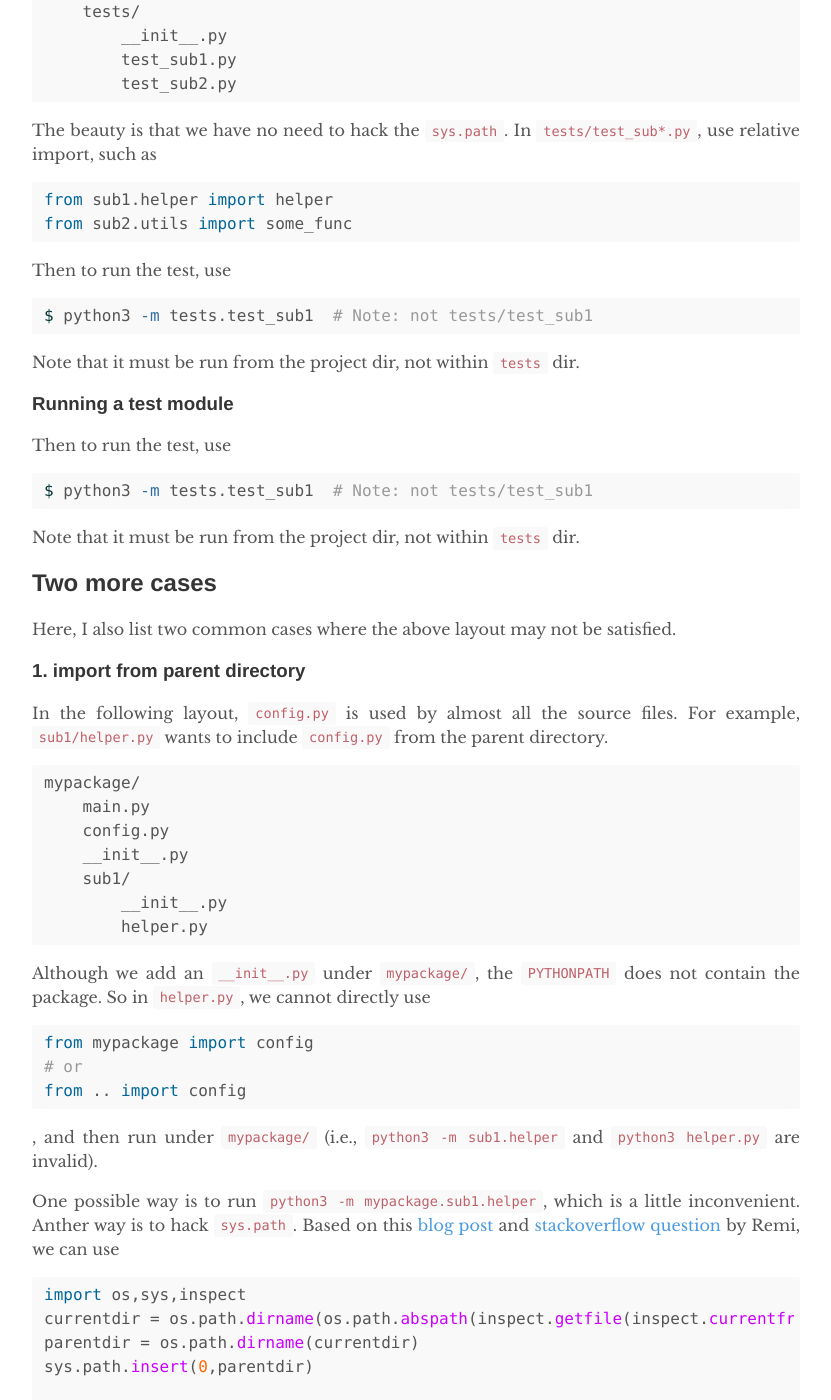
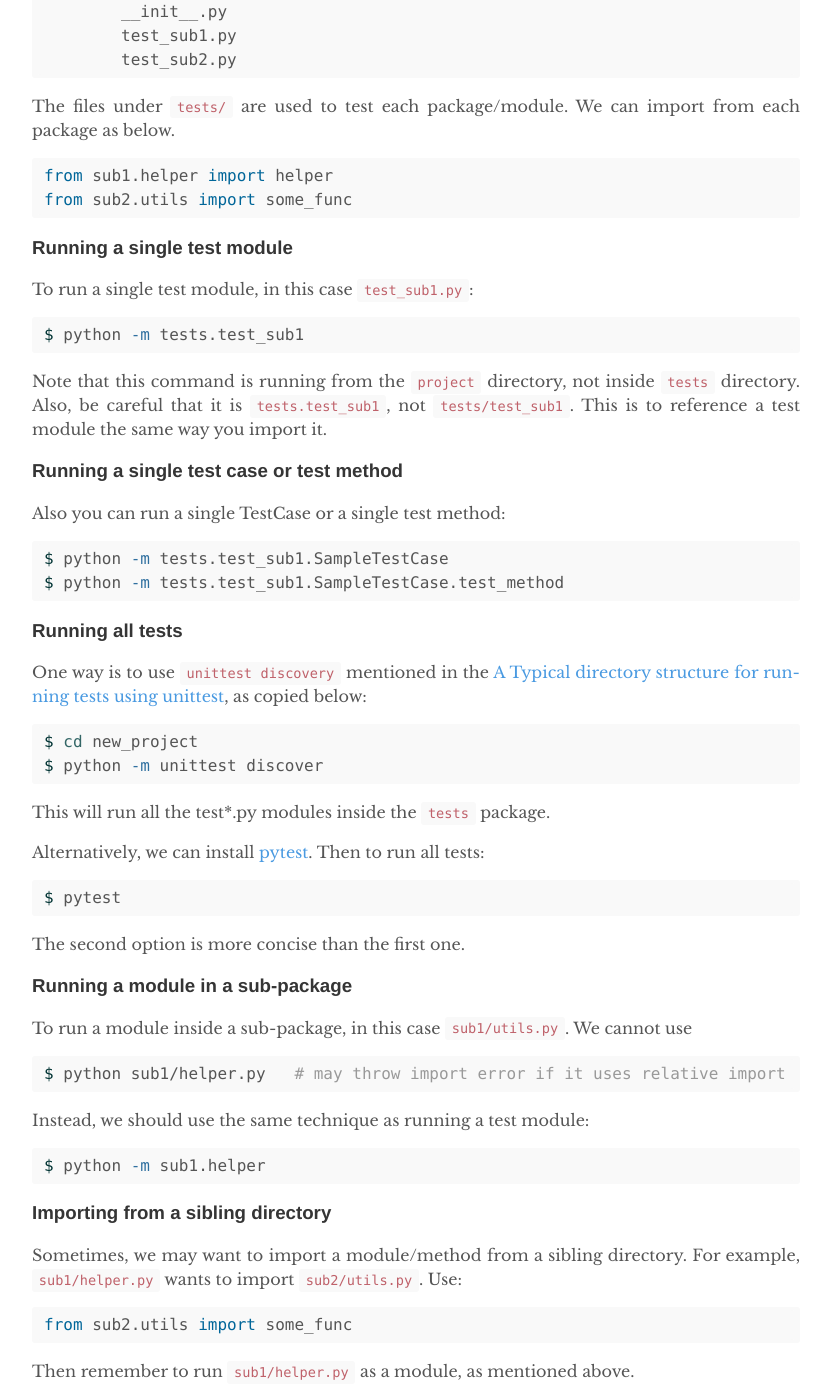
Before and after one commit to gaopinghuang0/gaopinghuang0.github.io, a Jekyll site: the page built from _posts/2018-8-3-python3-import-and-project-layout.md, in a window 1280 px wide and 1400 px high, scrolled down 606 px. Shown: the whole window, without its empty margins (224-1055 px from the left). Built offline with Jekyll 4.4.1, drawn with Linux system fonts in a browser that asks for light colours; comment, search, counter and statistics services are not loaded; some of the changed text lies outside the part shown.

Commit message:
update post about python3 import

````diff
--- a/_posts/2018-8-3-python3-import-and-project-layout.md
+++ b/_posts/2018-8-3-python3-import-and-project-layout.md
@@ -7,9 +7,9 @@
 use_bootstrap: false
 ---
 
-Update 11/4/2019: based on [A Typical directory structure for running tests using unittest](https://gist.github.com/tasdikrahman/2bdb3fb31136a3768fac)
+Updated on 11/4/2019. Ref: [A Typical directory structure for running tests using unittest](https://gist.github.com/tasdikrahman/2bdb3fb31136a3768fac)
 
-My preference is to use the following project layout, where `sub1` and `sub2` are self-contained packages. Only `main.py` and `tests/*.py` are allowed to access `sub1` and `sub2`, while `sub1` cannot access `sub2`, vice versa.
+My preference is to use the following project layout, where `sub1` and `sub2` are self-contained sub-packages.
 ```
 project/
     main.py
@@ -25,51 +25,82 @@
         test_sub2.py
 ```
 
-The beauty is that we have no need to hack the `sys.path`. In `tests/test_sub*.py`, use relative import, such as
+The files under `tests/` are used to test each package/module. We can import from each package as below.
 ```python
 from sub1.helper import helper
 from sub2.utils import some_func
 ```
-Then to run the test, use
+
+### Running a single test module
+To run a single test module, in this case `test_sub1.py`:
 ```bash
-$ python3 -m tests.test_sub1  # Note: not tests/test_sub1
+$ python -m tests.test_sub1
 ```
-Note that it must be run from the project dir, not within `tests` dir.
+Note that this command is running from the `project` directory, not inside `tests` directory. Also, be careful that it is `tests.test_sub1`, not `tests/test_sub1`. This is to reference a test module the same way you import it.
 
+### Running a single test case or test method
+Also you can run a single TestCase or a single test method:
+```bash
+$ python -m tests.test_sub1.SampleTestCase
+$ python -m tests.test_sub1.SampleTestCase.test_method
+```
 
-### Running a test module
-Then to run the test, use
+### Running all tests
+One way is to use `unittest discovery` mentioned in the [A Typical directory structure for running tests using unittest](https://gist.github.com/tasdikrahman/2bdb3fb31136a3768fac), as copied below:
 ```bash
-$ python3 -m tests.test_sub1  # Note: not tests/test_sub1
+$ cd new_project
+$ python -m unittest discover
 ```
-Note that it must be run from the project dir, not within `tests` dir.
+This will run all the test*.py modules inside the `tests` package.
 
+Alternatively, we can install [pytest](https://docs.pytest.org/en/latest/). Then to run all tests:
+```bash
+$ pytest
+```
+The second option is more concise than the first one.
 
-## Two more cases
-Here, I also list two common cases where the above layout may not be satisfied.
+### Running a module in a sub-package
+To run a module inside a sub-package, in this case `sub1/utils.py`. We cannot use
+```bash
+$ python sub1/helper.py   # may throw import error if it uses relative import
+```
+Instead, we should use the same technique as running a test module:
+```bash
+$ python -m sub1.helper
+```
 
-### 1. import from parent directory
+### Importing from a sibling directory
+Sometimes, we may want to import a module/method from a sibling directory. For example, `sub1/helper.py` wants to import `sub2/utils.py`. Use:
+```python
+from sub2.utils import some_func
+```
+Then remember to run `sub1/helper.py` as a module, as mentioned above.
 
-In the following layout, `config.py` is used by almost all the source files. For example, `sub1/helper.py` wants to include `config.py` from the parent directory.
+### Importing from parent directory
+
+Consider the following layout, `config.py` is used by almost all source files. For example, `sub1/helper.py` wants to import `config.py` from the parent directory.
 ```
-mypackage/
+project/
     main.py
     config.py
-    __init__.py
     sub1/
         __init__.py
         helper.py
 ```
-
-Although we add an `__init__.py` under `mypackage/`, the `PYTHONPATH` does not contain the package. So in `helper.py`, we cannot directly use
+In `helper.py`, we cannot directly use:
 ```python
-from mypackage import config
+from project import config
 # or
 from .. import config
 ```
-, and then run under `mypackage/` (i.e., `python3 -m sub1.helper` and `python3 helper.py` are invalid).
 
-One possible way is to run `python3 -m mypackage.sub1.helper`, which is a little inconvenient. Anther way is to hack `sys.path`. Based on this [blog post](https://pythonadventures.wordpress.com/tag/import-from-parent-directory/) and [stackoverflow question](https://stackoverflow.com/a/11158224/4246348) by Remi, we can use
+Option one is to add an `__init__.py` under `project/` to convert the root project as a package, and run `python -m project.sub1.helper` from outside of `project` directory. However, there are several drawbacks. First, it is inconvenient to call from outside with such a long command.  Second, this assumes that the root project is a pacakge, which is not always the case.
+
+Option two is to create a virtualenv, and use `pip install -e` with a proper `setup.py`. In such case, `project` can be locally installed as a package. Agian, it is not applicable when the project is not a package.
+
+A better option is to move `config.py` into a new subpackage, say `config/`, which contains `__init__.py` and `config.py`. Then we convert this problem into the case of importing from a sibling package, which has a solution above. More importantly, this option also works when the root project is not a package.
+
+The last option is to hack the `sys.path` if we do not want to move `config.py` to a subpackage nor turn the project as a package. Based on this [blog post](https://pythonadventures.wordpress.com/tag/import-from-parent-directory/) and [stackoverflow question](https://stackoverflow.com/a/11158224/4246348) by Remi, we can use the below code inside `helper.py`
 ```python
 import os,sys,inspect
 currentdir = os.path.dirname(os.path.abspath(inspect.getfile(inspect.currentframe())))
@@ -78,11 +109,4 @@
 
 import config
 ```
-Note: the `__file__` attribute is not always given. Instead of using `os.path.abspath(__file__)`, Remi suggested using the inspect module to retrieve the filename (and path) of the current file.
-
-After hacking `sys.path`, both `python3 -m sub1.helper` and `python3 helper.py` are valid now.
-
-
-### 2. import from sibling directory
-
-Again, the preferred way is to avoid importing from sibling directory (except for `main.py` or `tests/*.py`). Or else to hack `sys.path` as above. See more discussion in [Sibling package imports - stackoverflow](https://stackoverflow.com/questions/6323860/sibling-package-imports/23542795#23542795)
+Note: the `__file__` attribute is not always given. Instead of using `os.path.abspath(__file__)`, Remi suggested using the inspect module to retrieve the filename (and path) of the current file. After hacking `sys.path`, both `python -m sub1.helper` and `python helper.py` are valid now.
````
